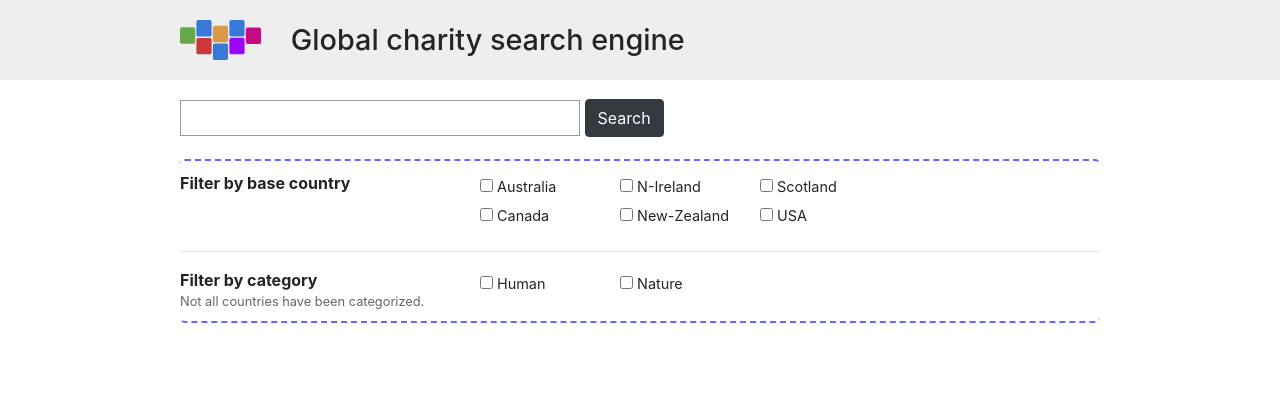
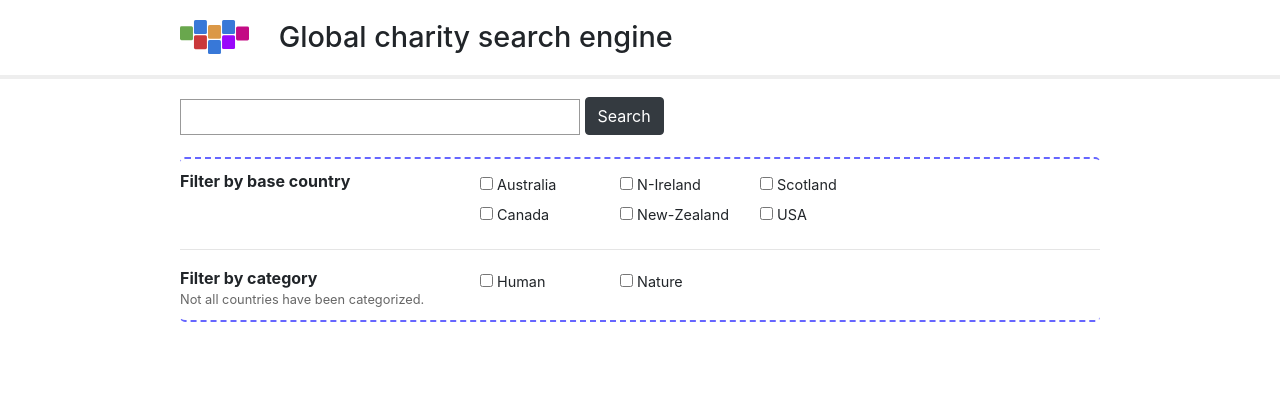
Before and after one commit to juliuszelf/global-charity-search-engine, a Flask app: page / in a window 1280 px wide. Shown: the top 420 px of the page. Run offline with Flask 2, Linux system fonts and the light colour scheme; some libraries are stand-ins or nearby versions.

Commit message:
header white, bottom border

```diff
--- a/flask-app/static/css/style.css
+++ b/flask-app/static/css/style.css
@@ -7,7 +7,7 @@ body {
 }
 
 header {
-	background-color: #eee;
+	border-bottom: 4px solid #eee;
 }
 
 .header-content {
@@ -28,7 +28,7 @@ header {
 }
 
 .logo img {
-	height: 40px;
+	height: 34px;
 }
 
 main {
```
Also changed, not shown: 1 other file.
